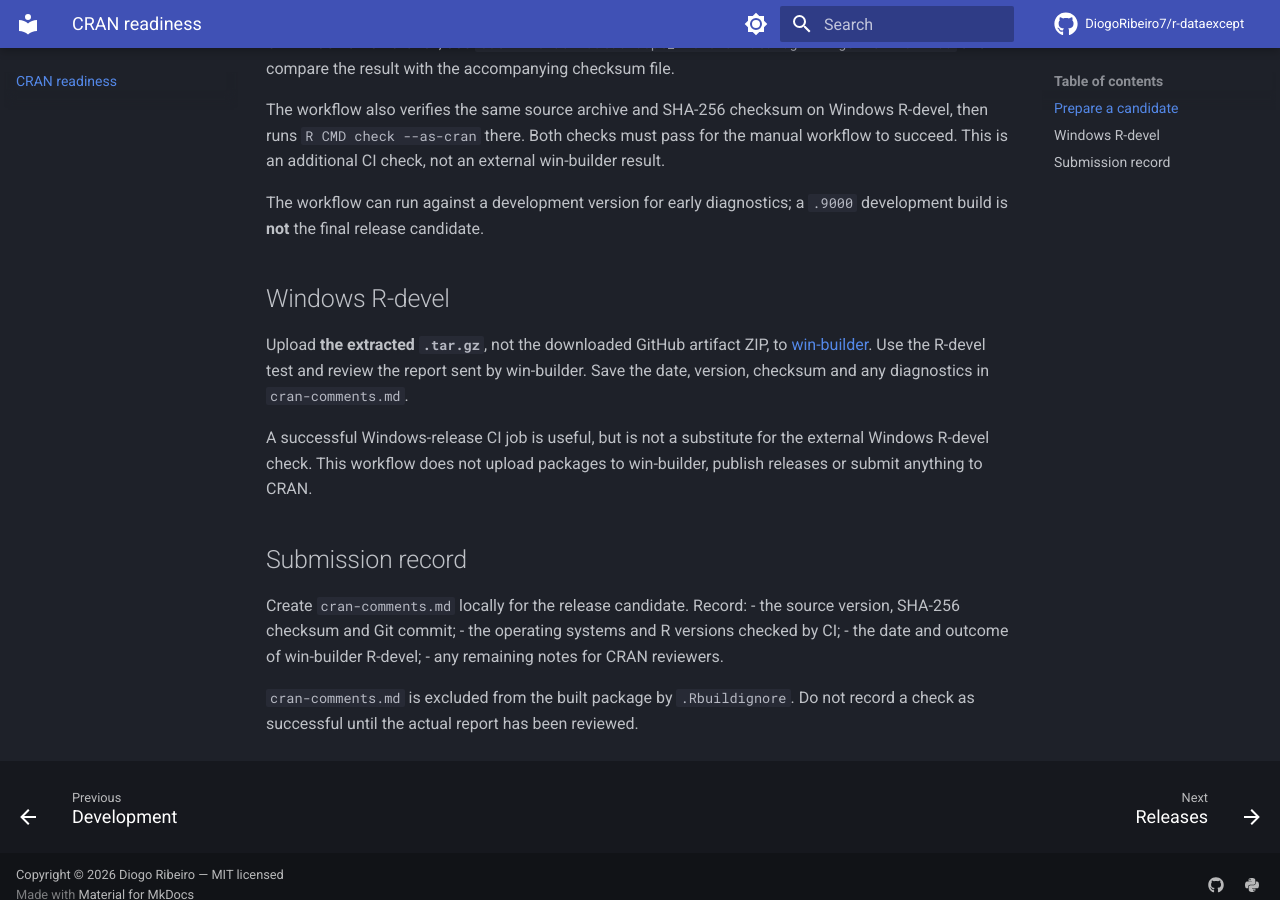
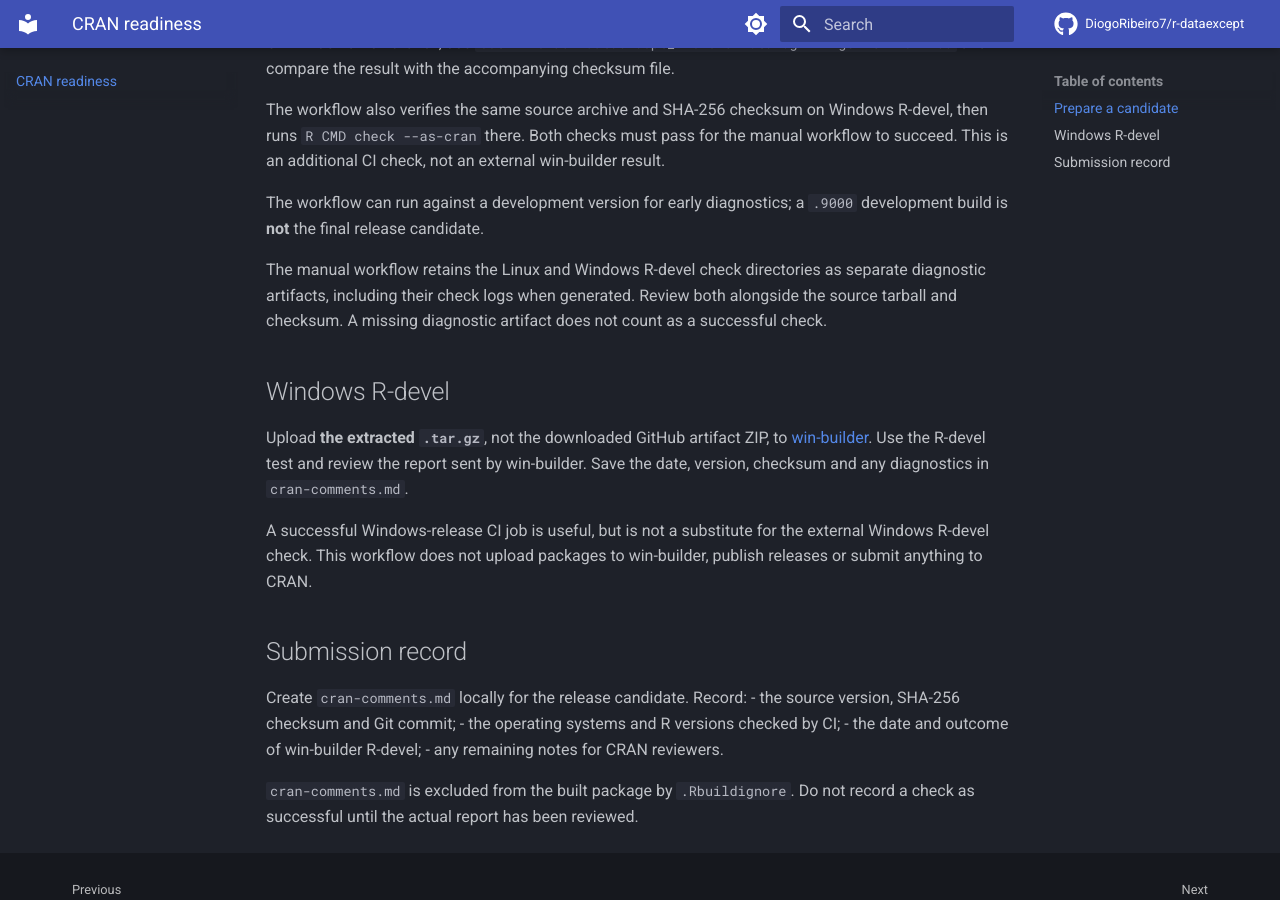
Before and after one commit to DiogoRibeiro7/r-dataexcept, an MkDocs documentation site: the page built from docs/cran-readiness.md, in a window 1280 px wide and 900 px high, scrolled down 623 px. Built offline with MkDocs 1.6.1 and Material for MkDocs 9.7.7, drawn with Linux system fonts in a browser that asks for light colours; comment, search, counter and statistics services are not loaded.

Commit message:
docs: track check evidence and submission record

```diff
--- a/docs/cran-readiness.md
+++ b/docs/cran-readiness.md
@@ -30,6 +30,11 @@ external win-builder result.
 The workflow can run against a development version for early diagnostics;
 a `.9000` development build is **not** the final release candidate.
 
+The manual workflow retains the Linux and Windows R-devel check directories
+as separate diagnostic artifacts, including their check logs when generated.
+Review both alongside the source tarball and checksum. A missing diagnostic
+artifact does not count as a successful check.
+
 ## Windows R-devel
 
 Upload **the extracted `.tar.gz`**, not the downloaded GitHub artifact ZIP,
```
